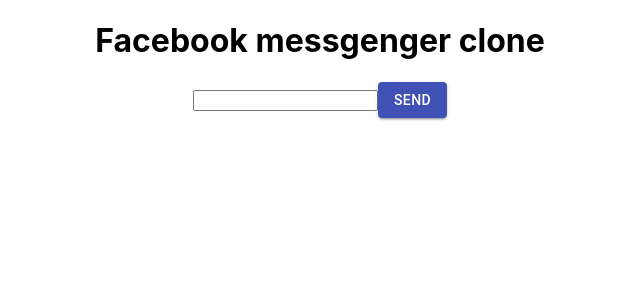
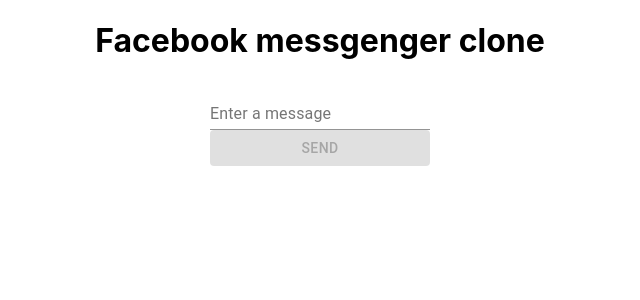
Before and after one commit to arihant557/facebook_messenger-clone, a React (Create React App) app: page / in a window 1280 px wide. Shown: the top 300 px of the page, without its empty margins (320-960 px from the left). Built offline with nearby package versions, Linux system fonts and the light colour scheme.

Commit message:
material-ui

```diff
--- a/src/App.js
+++ b/src/App.js
@@ -1,6 +1,6 @@
 import { ButtonGroup } from '@material-ui/core';
 import React, { useState } from 'react';
-import { Button } from '@material-ui/core';
+import { Button , FormControl , InputLabel ,  Input } from '@material-ui/core';
 import './App.css';
 
 function App() {
@@ -24,10 +24,11 @@
 <h1> Facebook messgenger clone </h1>
 
 <form>
-
-<input value = {input} onChange = {event => setInput(event.target.value)} />
-<Button variant ="contained" color ="primary"  type = 'submit'  onClick = {sendMessage}>Send</Button>
-
+<FormControl>
+  <InputLabel htmlFor="my-input">Enter a message</InputLabel>
+  <Input  value = {input} onChange = {event => setInput(event.target.value)} />
+  <Button  disabled={!input} variant ="contained" color ="primary"  type = 'submit'  onClick = {sendMessage}>Send</Button>
+</FormControl>
 </form>
 {
   messages.map(message => (
```
